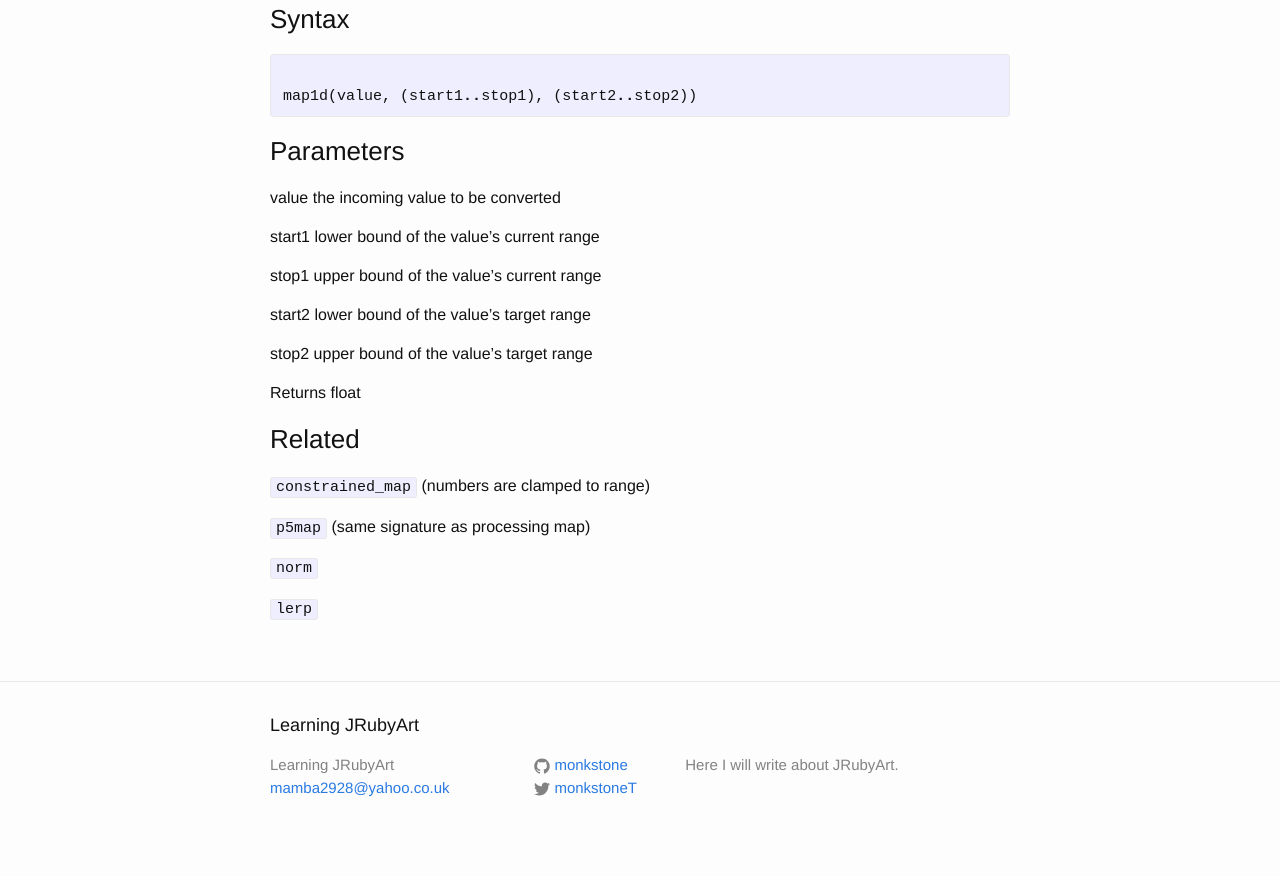
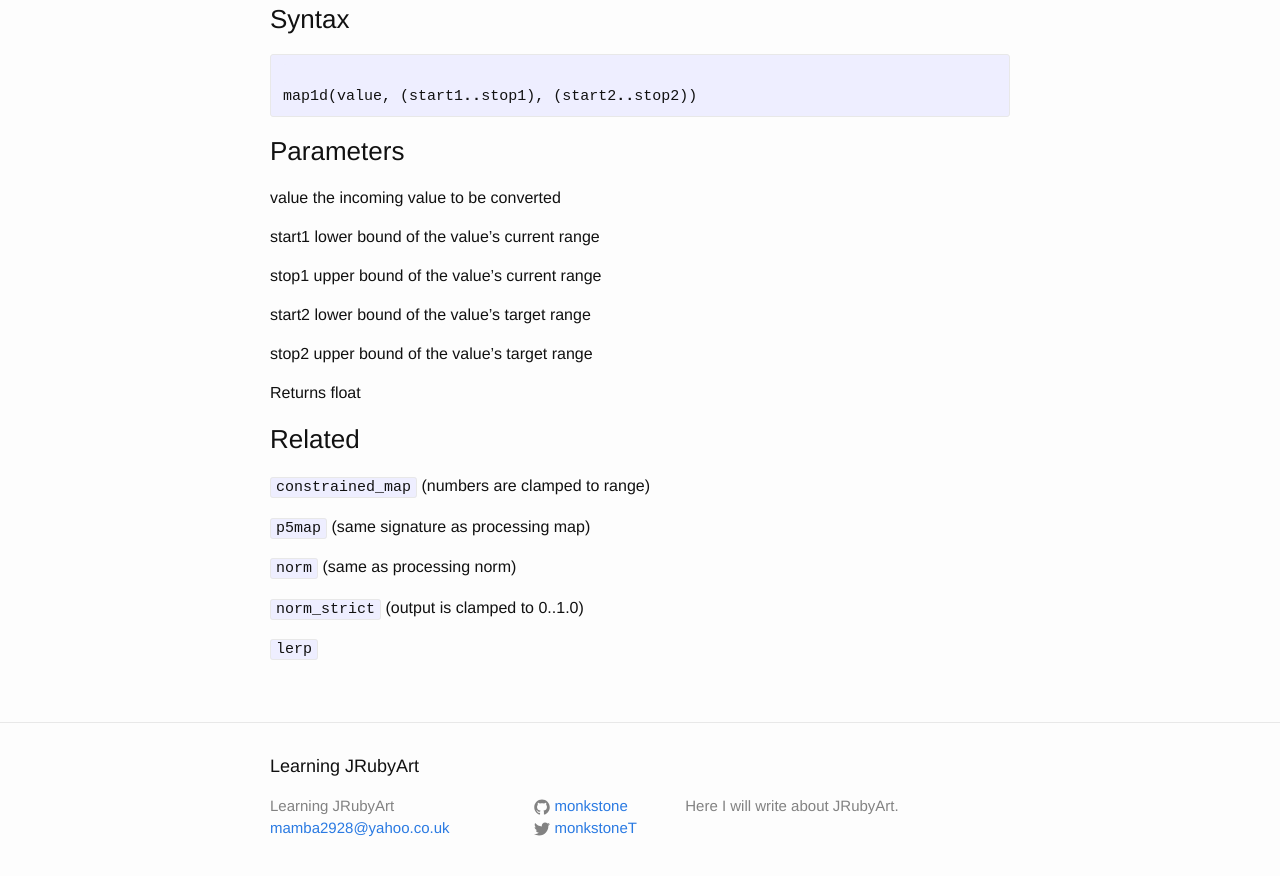
Before and after one commit to monkstone/monkstone.github.com, a Jekyll site: the page built from _posts/2015-10-29-map1d.md, in a window 1280 px wide and 900 px high, scrolled down 1427 px. Shown: the top 876 px of the window. Built offline with Jekyll 4.4.1, drawn with Linux system fonts in a browser that asks for light colours.

Commit message:
add norm_strict

```diff
--- a/_posts/2015-10-29-map1d.md
+++ b/_posts/2015-10-29-map1d.md
@@ -82,6 +82,8 @@ Returns	float
 
 `p5map` (same signature as processing map)
 
-`norm`
+`norm` (same as processing norm)
+
+`norm_strict` (output is clamped to 0..1.0)
 
 `lerp`
```
